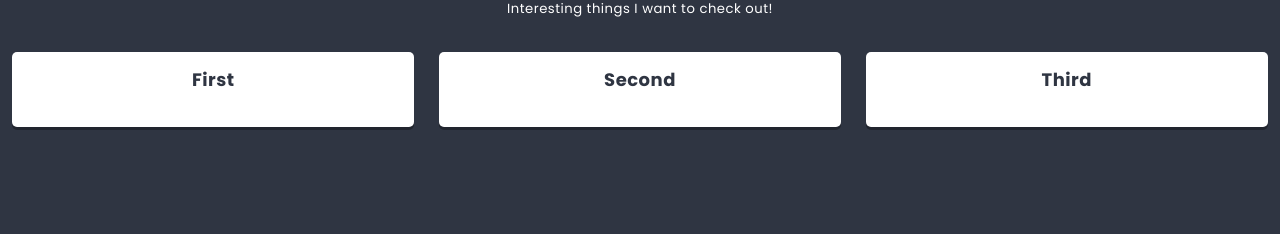
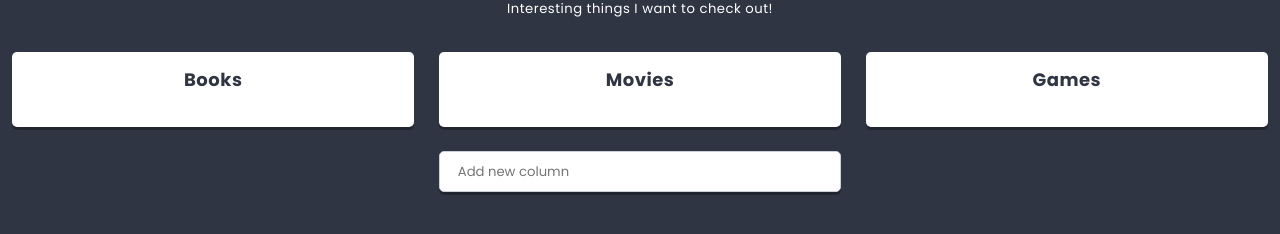
Before and after one commit to rafalhen/ReactFirstSteps, a React app: page / in a window 1280 px wide. Shown: the part 380-614 px from the top of the page. Built offline with nearby package versions, Linux system fonts and the light colour scheme.

Commit message:
add new properties

```diff
--- /dev/null
+++ b/src/components/Button/Button.js
@@ -0,0 +1,11 @@
+import React from 'react';
+import styles from './Button.scss';
+
+const Button = ({variant = '', ...otherProps}) => (
+  <button
+    {...otherProps}
+    className={styles.component + variant.split(' ').map(name => ' ' + (styles[name] || name)).join('')}
+  />
+);
+
+export default Button;
--- /dev/null
+++ b/src/components/Creator/Creator.js
@@ -0,0 +1,63 @@
+import React from 'react';
+import styles from './Creator.scss';
+import Button from '../Button/Button';
+import PropTypes from 'prop-types';
+
+class Creator extends React.Component {
+  static propTypes = {
+    text: PropTypes.string,
+  }
+
+  static defaultProps = {
+    text: 'Add new item',
+  }
+
+  state = {
+    value: '',
+    visibleButtons: false,
+  }
+
+  handleChange = event => {
+    // console.log(event);
+    this.setState({
+      value: event.target.value,
+      visibleButtons: event.target.value.length > 0
+    });
+  }
+
+  handleOK = () => {
+    if(this.state.value != ''){
+      this.props.action(this.state.value);
+      this.setState({
+        value: '',
+        visibleButtons: false
+      });
+    }
+  }
+
+  handleCancel = () => {
+    this.setState({
+      value: '',
+      visibleButtons: false
+    });
+  }
+
+  render() {
+    return (
+      <div className={styles.component}>
+        <input
+          type='text'
+          placeholder={this.props.text}
+          value={this.state.value}
+          onChange={this.handleChange}
+        />
+        <div className={styles.buttons + (this.state.visibleButtons ? ' ' + styles.buttonsShown : '')}>
+          <Button onClick={this.handleOK}>OK</Button>
+          <Button onClick={this.handleCancel} variant='danger'>cancel</Button>
+        </div>
+      </div>
+    );
+  }
+}
+
+export default Creator;
--- a/src/components/List/List.js
+++ b/src/components/List/List.js
@@ -5,8 +5,14 @@
 import PropTypes from 'prop-types';
 import {settings} from '../../data/dataStore';
 import ReactHtmlParser from 'react-html-parser';
+import Creator from '../Creator/Creator.js';
 
 class List extends React.Component {
+
+  state = {
+    columns: this.props.columns || [],
+  }
+
   static propTypes = {
     title: PropTypes.node.isRequired,
     description: PropTypes.node,
@@ -18,6 +24,22 @@
     description: settings.defaultListDescription,
   }
 
+  addColumn(title){
+    this.setState(state => (
+      {
+        columns: [
+          ...state.columns,
+          {
+            key: state.columns.length ? state.columns[state.columns.length-1].key+1 : 0,
+            title,
+            icon: 'list-alt',
+            cards: []
+          }
+        ]
+      }
+    ));
+  }
+
   render() {
     return (
       <section className={styles.component}>
@@ -26,9 +48,12 @@
           {ReactHtmlParser(this.props.description)}
         </div>
         <div className={styles.columns}>
-          <Column title='First' />
-          <Column title='Second' />
-          <Column title='Third' />
+          {this.state.columns.map(({key, ...columnProps}) => (
+            <Column key={key} {...columnProps} />
+          ))}
+        </div>
+        <div className={styles.creator}>
+          <Creator text={settings.columnCreatorText} action={title => this.addColumn(title)}/>
         </div>
       </section>
     )
```
